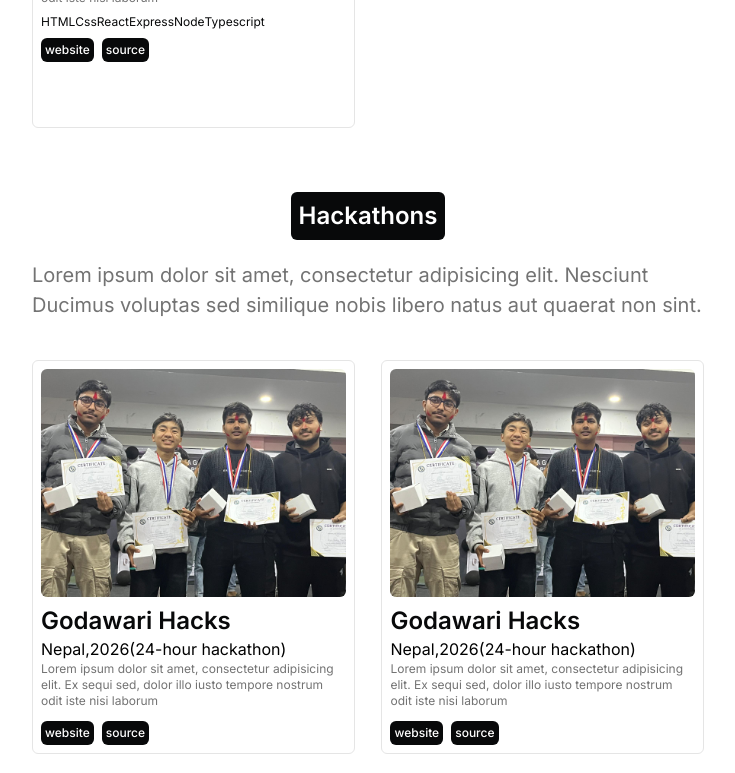
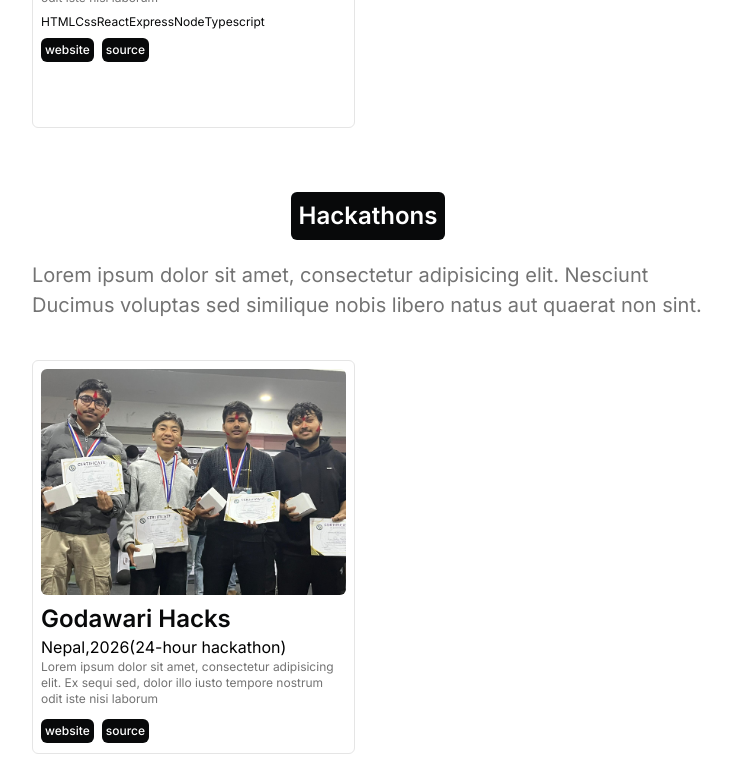
Before and after one commit to David-Rai/portfolio, a React (Vite) app: page / in a window 1280 px wide. Shown: the part 1120-1893 px from the top of the page, without its empty margins (272-1007 px from the left). Built offline with nearby package versions, Linux system fonts and the light colour scheme.

Commit message:
Feat:Left-right divs added

```diff
--- a/src/components/Hackathons.jsx
+++ b/src/components/Hackathons.jsx
@@ -3,7 +3,7 @@ import { hackathonList } from "../constants/hackathons";
 
 const Hackathons = () => {
   return (
-    <section className="w-full pt-16">
+    <section className="w-full py-16">
       {/* Top bar */}
       <header className="flex items-center justify-center flex-col pb-10">
         <h1 className="bg-text text-bg p-2 rounded-md mb-5">Hackathons</h1>
@@ -15,23 +15,35 @@ const Hackathons = () => {
       </header>
 
       {/* All the projects Cards */}
-      <div className="flex flex-wrap items-center justify-between gap-5">
+      <div className="flex flex-col items-center justify-between gap-5">
         {hackathonList.map((p, i) => (
-          <HackathonChild p={p} key={i} />
+          <HackathonChild p={p} key={i} index={i + 1} />
         ))}
       </div>
     </section>
   );
 };
 
-const HackathonChild = ({ p }) => {
+const HackathonChild = ({ p, index }) => {
   const { name, details, country, links, image } = p;
+  const position = index % 2 === 0 ? "right" : "left";
+  console.log(position);
 
   return (
+    <section
+      className="w-full flex"
+      style={{
+        justifyContent: position === "left" ? "flex-start" : "flex-end",
+      }}
+    >
       <div className="border border-border rounded-md w-[48%] min-h-[350px] p-2">
         {/* Top Image banner */}
         <div className="h-[60%] w-full">
-        <img src={image} alt="image" className="h-full w-full object-cover rounded-md"/>
+          <img
+            src={image}
+            alt="image"
+            className="h-full w-full object-cover rounded-md"
+          />
         </div>
 
         <h1 className="text-text text-[16px pt-2">{name}</h1>
@@ -55,6 +67,7 @@ const HackathonChild = ({ p }) => {
             })}
         </div>
       </div>
+    </section>
   );
 };
 
```
Lines whose indentation alone changed are shown as unchanged.
